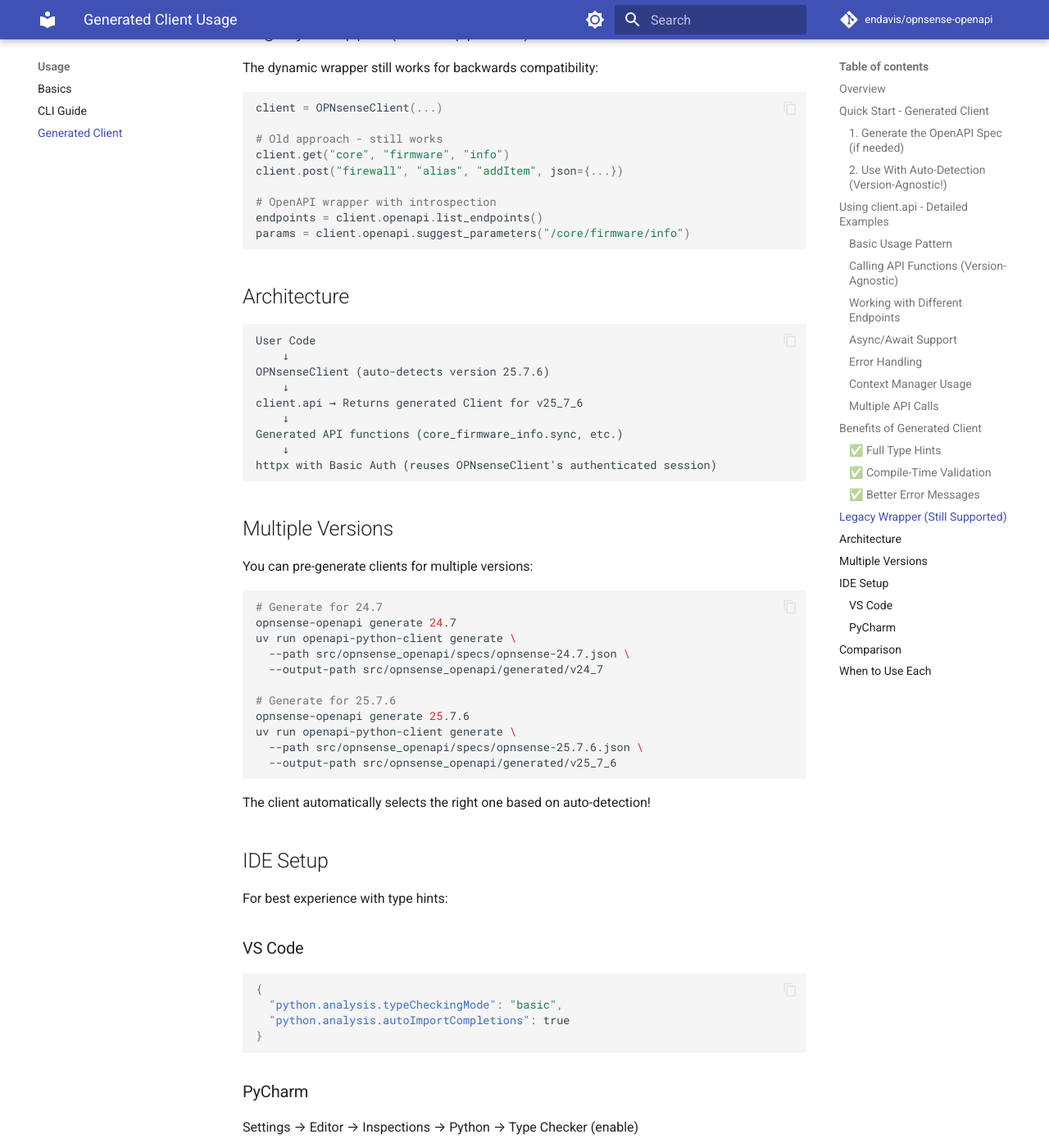
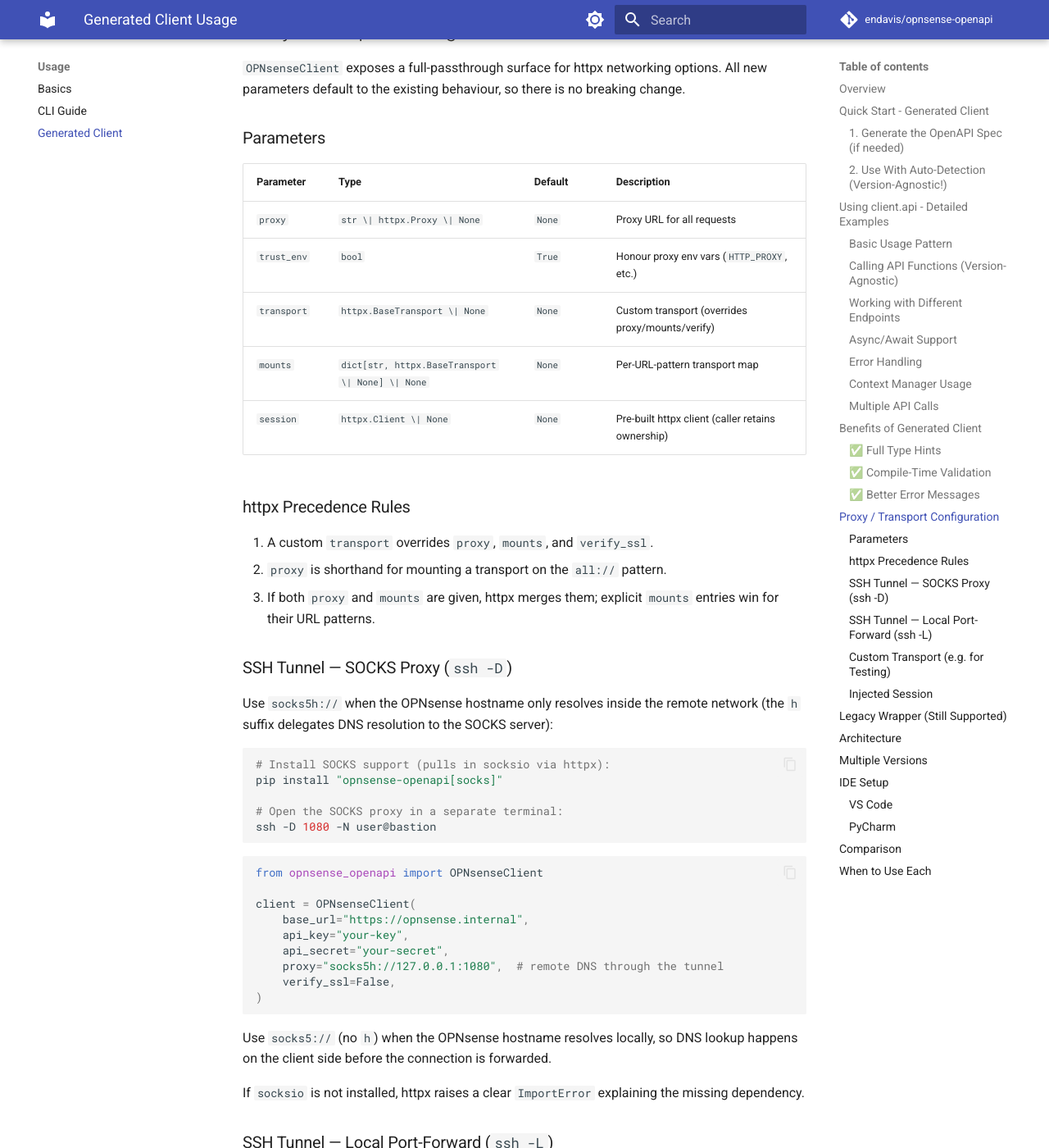
Before and after one commit to endavis/opnsense-openapi, an MkDocs documentation site: the page built from docs/usage/generated-client.md, in a window 1280 px wide and 1400 px high, scrolled down 5394 px. Shown: the whole window at 82% size. Built offline with MkDocs 1.6.1 and Material for MkDocs 9.7.7, drawn with Linux system fonts in a browser that asks for light colours; comment, search, counter and statistics services are not loaded; some of the changed text lies outside the part shown.

Commit message:
feat: expose proxy/transport configuration on OPNsenseClient (merges PR #69, addresses #63)
Add proxy, trust_env, transport, mounts, and session params to
OPNsenseClient.__init__, threaded into the underlying httpx.Client.
Includes session-ownership guard on close(), 14 new tests, docs, and
httpx floor bump to >=0.28.0 with new [socks] optional extra.

Co-authored-by: Claude Opus 4.8 (1M context) <noreply@anthropic.com>

````diff
--- a/docs/usage/generated-client.md
+++ b/docs/usage/generated-client.md
@@ -267,6 +267,128 @@ except Exception as e:
         raise
 ```
 
+## Proxy / Transport Configuration
+
+`OPNsenseClient` exposes a full-passthrough surface for httpx networking options.
+All new parameters default to the existing behaviour, so there is no breaking
+change.
+
+### Parameters
+
+| Parameter | Type | Default | Description |
+|-----------|------|---------|-------------|
+| `proxy` | `str \| httpx.Proxy \| None` | `None` | Proxy URL for all requests |
+| `trust_env` | `bool` | `True` | Honour proxy env vars (`HTTP_PROXY`, etc.) |
+| `transport` | `httpx.BaseTransport \| None` | `None` | Custom transport (overrides proxy/mounts/verify) |
+| `mounts` | `dict[str, httpx.BaseTransport \| None] \| None` | `None` | Per-URL-pattern transport map |
+| `session` | `httpx.Client \| None` | `None` | Pre-built httpx client (caller retains ownership) |
+
+### httpx Precedence Rules
+
+1. A custom `transport` overrides `proxy`, `mounts`, and `verify_ssl`.
+2. `proxy` is shorthand for mounting a transport on the `all://` pattern.
+3. If both `proxy` and `mounts` are given, httpx merges them; explicit `mounts`
+   entries win for their URL patterns.
+
+### SSH Tunnel — SOCKS Proxy (`ssh -D`)
+
+Use `socks5h://` when the OPNsense hostname only resolves inside the remote
+network (the `h` suffix delegates DNS resolution to the SOCKS server):
+
+```bash
+# Install SOCKS support (pulls in socksio via httpx):
+pip install "opnsense-openapi[socks]"
+
+# Open the SOCKS proxy in a separate terminal:
+ssh -D 1080 -N user@bastion
+```
+
+```python
+from opnsense_openapi import OPNsenseClient
+
+client = OPNsenseClient(
+    base_url="https://opnsense.internal",
+    api_key="your-key",
+    api_secret="your-secret",
+    proxy="socks5h://127.0.0.1:1080",  # remote DNS through the tunnel
+    verify_ssl=False,
+)
+```
+
+Use `socks5://` (no `h`) when the OPNsense hostname resolves locally, so DNS
+lookup happens on the client side before the connection is forwarded.
+
+If `socksio` is not installed, httpx raises a clear `ImportError` explaining the
+missing dependency.
+
+### SSH Tunnel — Local Port-Forward (`ssh -L`)
+
+No proxy is needed; point `base_url` at the forwarded port directly:
+
+```bash
+ssh -L 8443:opnsense.internal:443 -N user@bastion
+```
+
+```python
+from opnsense_openapi import OPNsenseClient
+
+client = OPNsenseClient(
+    base_url="https://localhost:8443",
+    api_key="your-key",
+    api_secret="your-secret",
+    verify_ssl=False,
+)
+```
+
+### Custom Transport (e.g. for Testing)
+
+```python
+import httpx
+from opnsense_openapi import OPNsenseClient
+
+def handler(request: httpx.Request) -> httpx.Response:
+    return httpx.Response(200, json={"product_version": "25.1"})
+
+client = OPNsenseClient(
+    base_url="https://opnsense.local",
+    api_key="key",
+    api_secret="secret",
+    transport=httpx.MockTransport(handler),
+    auto_detect_version=False,
+)
+result = client.get("core", "firmware", "info")
+# result == {"product_version": "25.1"}
+```
+
+### Injected Session
+
+Inject a pre-configured `httpx.Client` when you need to share a session across
+multiple clients or manage its lifecycle yourself:
+
+```python
+import httpx
+from opnsense_openapi import OPNsenseClient
+
+shared_session = httpx.Client(verify=False, timeout=60)
+
+client = OPNsenseClient(
+    base_url="https://opnsense.local",
+    api_key="key",
+    api_secret="secret",
+    session=shared_session,
+    auto_detect_version=False,
+)
+
+# OPNsenseClient applies auth/headers onto shared_session but does NOT close it.
+# The caller is responsible for closing shared_session when done.
+client.close()          # no-op for the session
+shared_session.close()  # caller closes explicitly
+```
+
+**Important:** When `session` is provided, `verify_ssl`, `timeout`, `proxy`,
+`trust_env`, `transport`, and `mounts` are all **ignored** — they cannot be
+retrofitted onto an existing `httpx.Client`.
+
 ## Legacy Wrapper (Still Supported)
 
 The dynamic wrapper still works for backwards compatibility:
--- a/pyproject.toml
+++ b/pyproject.toml
@@ -28,12 +28,15 @@ classifiers = [
     "Typing :: Typed",
 ]
 dependencies = [
-    "httpx>=0.27.0",
+    "httpx>=0.28.0",
     "typer>=0.9.0",
     "jsonschema>=4.21.0",
 ]
 
 [project.optional-dependencies]
+socks = [
+    "httpx[socks]>=0.28.0",
+]
 dev = [
     "doit>=0.36.0",
     "pytest>=9.0.3",
````
Also changed, not shown: README.md (+46 -0 lines), 3 other files.
